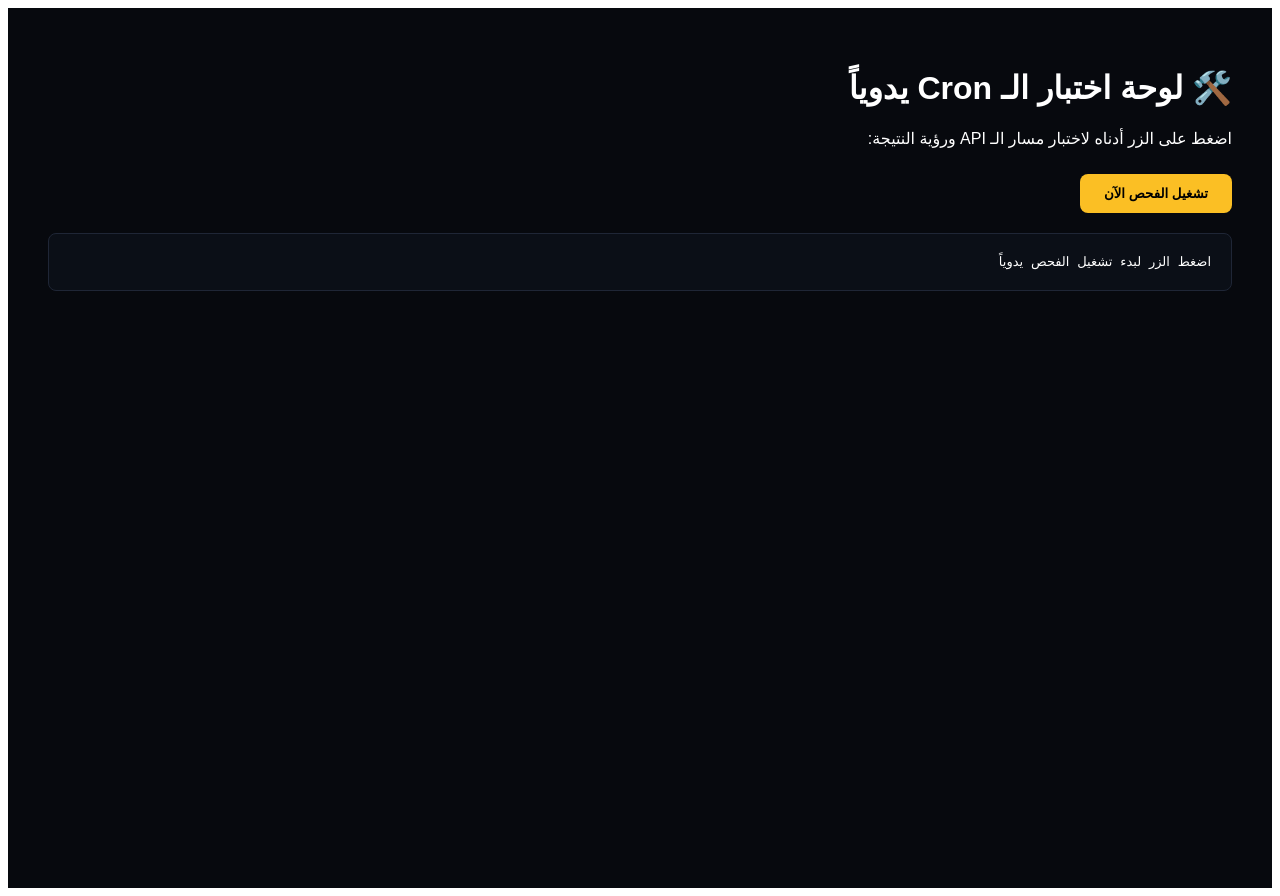
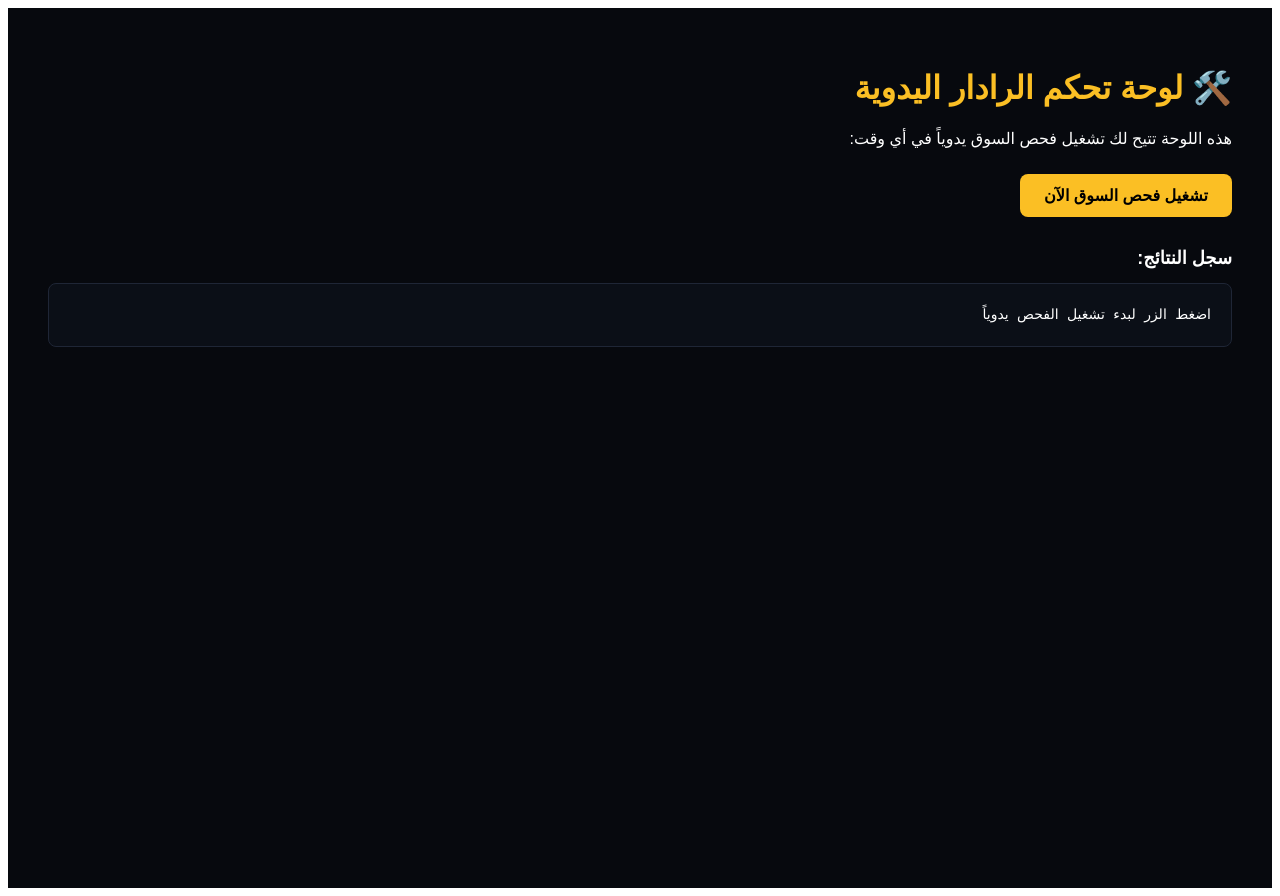
Before and after one commit to fares1040/trading-bot-pro, a Next.js app: page /run-cron in a window 1280 px wide. Built offline with nearby package versions, Linux system fonts and the light colour scheme.

Commit message:
Update page.jsx

```diff
--- a/app/run-cron/page.jsx
+++ b/app/run-cron/page.jsx
@@ -10,28 +10,54 @@ export default function RunCronPage() {
     setResult('جاري الفحص...');
     try {
       const res = await fetch('/api/cron');
-      const data = await res.json();
+      // قراءة الاستجابة كنص ثم تحويلها لضمان التعامل الصحيح مع الترميز
+      const text = await res.text();
+      const data = JSON.parse(text);
       setResult(JSON.stringify(data, null, 2));
     } catch (err) {
-      setResult('حدث خطأ: ' + err.message);
+      setResult('حدث خطأ أثناء الاتصال بالرادار: ' + err.message);
     }
     setLoading(false);
   };
 
   return (
     <div style={{ padding: '40px', backgroundColor: '#07090E', color: '#FFF', minHeight: '100vh', direction: 'rtl', fontFamily: 'sans-serif' }}>
-      <h1>🛠️ لوحة اختبار الـ Cron يدوياً</h1>
-      <p>اضغط على الزر أدناه لاختبار مسار الـ API ورؤية النتيجة:</p>
+      <h1 style={{ color: '#FBBF24' }}>🛠️ لوحة تحكم الرادار اليدوية</h1>
+      <p>هذه اللوحة تتيح لك تشغيل فحص السوق يدوياً في أي وقت:</p>
+
       <button
         onClick={runTest}
         disabled={loading}
-        style={{ padding: '12px 24px', backgroundColor: '#FBBF24', color: '#000', border: 'none', borderRadius: '8px', fontWeight: 'bold', cursor: 'pointer', marginTop: '10px' }}
+        style={{
+          padding: '12px 24px',
+          backgroundColor: loading ? '#666' : '#FBBF24',
+          color: '#000',
+          border: 'none',
+          borderRadius: '8px',
+          fontWeight: 'bold',
+          cursor: loading ? 'not-allowed' : 'pointer',
+          marginTop: '10px',
+          fontSize: '16px'
+        }}
       >
-        {loading ? 'جاري التنفيذ...' : 'تشغيل الفحص الآن'}
+        {loading ? 'جاري الفحص، يرجى الانتظار...' : 'تشغيل فحص السوق الآن'}
       </button>
-      <pre style={{ background: '#0B0F17', padding: '20px', borderRadius: '8px', marginTop: '20px', border: '1px solid #1F2636', whiteSpace: 'pre-wrap' }}>
-        {result}
-      </pre>
+
+      <div style={{ marginTop: '30px' }}>
+        <h2 style={{ fontSize: '18px', marginBottom: '10px' }}>سجل النتائج:</h2>
+        <pre style={{
+          background: '#0B0F17',
+          padding: '20px',
+          borderRadius: '8px',
+          border: '1px solid #1F2636',
+          whiteSpace: 'pre-wrap',
+          wordBreak: 'break-all',
+          fontSize: '14px',
+          lineHeight: '1.6'
+        }}>
+          {result}
+        </pre>
+      </div>
     </div>
   );
 }
```
